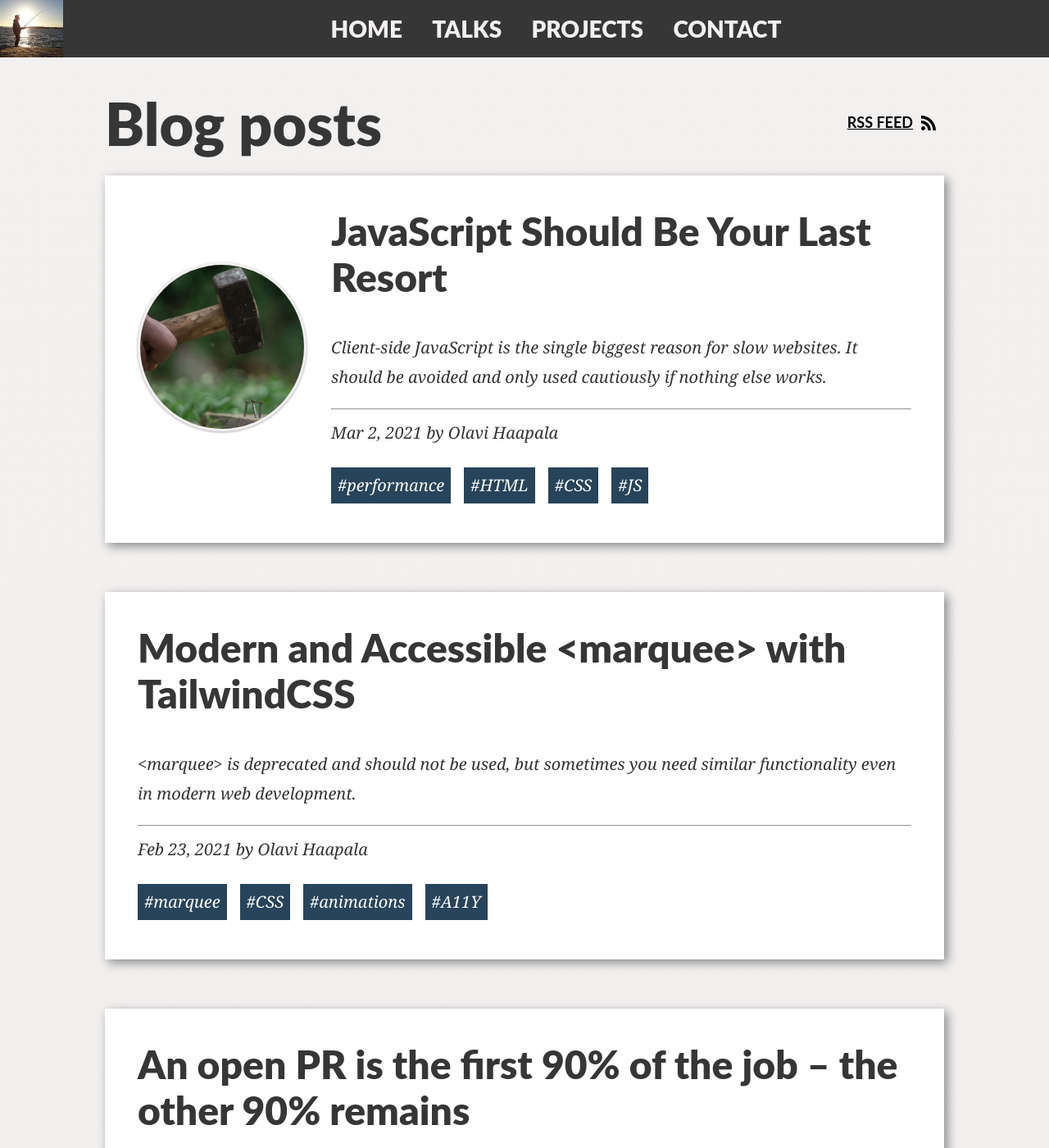
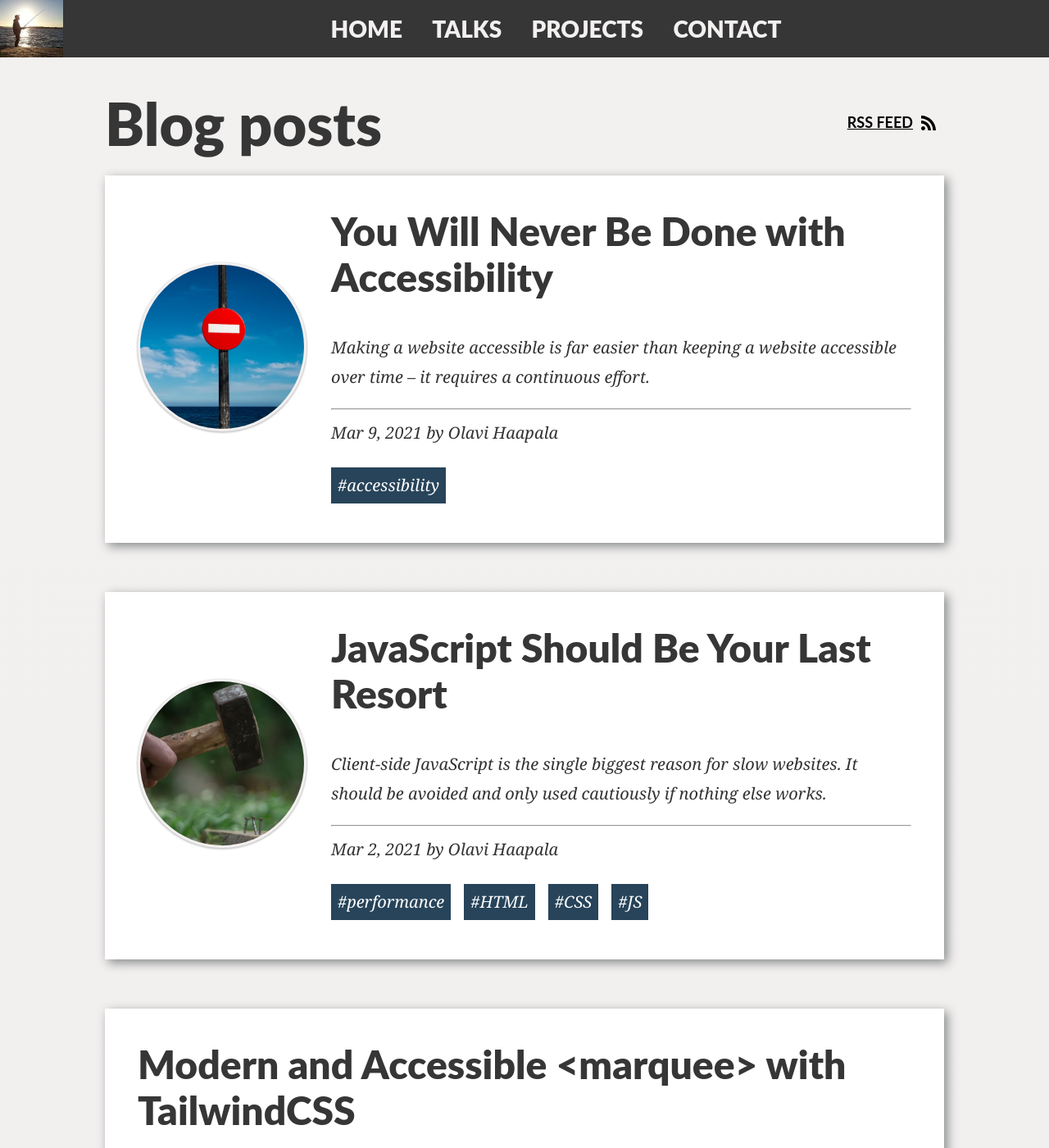
Before and after one commit to olpeh/olpeh.github.io, a Jekyll site: the page built from index.html, in a window 1280 px wide and 1400 px high. Shown: the whole window at 82% size. Built offline with Jekyll 4.4.1, drawn with Linux system fonts in a browser that asks for light colours; the list of posts is cut into pages by our own code; some of the changed lines change nothing that is shown.

Commit message:
Draft a blog post about accessibility

```diff
--- a/_posts/2021-02-23-modern-marquee.md
+++ b/_posts/2021-02-23-modern-marquee.md
@@ -5,7 +5,7 @@ layout: post
 excerpt: '<marquee> is deprecated and should not be used, but sometimes you need similar functionality even in modern web development.'
 author: 'Olavi Haapala'
 author_twitter: '0lpeh'
-tags: marquee CSS animations A11Y
+tags: marquee CSS animations accessibility
 ---
 
 ## What Even Is/Was marquee?
--- /dev/null
+++ b/_posts/2021-03-09-you-will-never-be-done-with-accessibility.md
@@ -0,0 +1,37 @@
+---
+title: 'You Will Never Be Done with Accessibility'
+date: 2021-03-09 12:00:00 Z
+layout: post
+excerpt: 'Making a website accessible is far easier than keeping a website accessible over time – it requires a continuous effort.'
+author: 'Olavi Haapala'
+author_twitter: '0lpeh'
+tags: accessibility
+image: '/images/21-a11y/stop.jpg'
+altText: 'A red and white stop signage in front of a sea view.'
+credits: 'Photo by Christian Buehner on Unsplash'
+---
+
+Making a website accessible is challenging and requires a big effort from the developers and designers. Ideally, accessibility should be considered already at the very early stages of a project.
+
+Accessibility is not black and white either. You can not say that one website is accessible and another is not. It's about **how** well and easily accessible the website is.
+
+Creating accessible websites may sound like an straightforward engineering task, but it requires a lot of attention to details and knowledge about how the web works and how different users browse the web. However accessibility is not rocket science, if you take it into consideration all the way from the very beginning of the project including the design and concepting phase of the project. Additionally, you can get quite far by using the native semantic HTML elements correctly. They are mostly designed to be accessible to everyone.
+
+## Accessibility Is Never Done
+
+You should never think that you are done with accessibility. Saying your site is accessible and you are done with accessibility is like saying that cutting the grass is done. It will soon need to be cut again.
+
+There will always be some parts of the project that could still be improved, some technologies might evolve and the conventions and guidelines may change over time. The dependencies of your project may introduce new bugs and accessibility violations and you yourself or anyone else on the team may accidentally make the accessibility worse. Projects are evolving over time and you should keep a close eye on accessibility in order to not make it worse.
+
+The same goes for web performance. In this sense, web accessibility and web performance go quite nicely hand-in-hand. Making a website perform well and fast means it becomes more accessible to people on low-end devices or slow networks either temporarily or permanently. Website performance should also be monitored and improved over time in order to not make it worse.
+
+## Automating Is Not a Silver Bullet
+
+So, if web accessibility and performance are important and you should be keeping an eye on them over time, surely there is a way to automate everything, right?
+
+However, there is only so much you can do with automation and automatic testing for accessibility violations. Some of the issues can only be solved by manually testing and sometimes only by interviewing your end users that use your service and have some disabilities.
+
+### Learn More
+
+If you want to read more about automatic accessibility testing and its limitations, read this blog post by my colleague, [Eevis](https://twitter.com/EevisPanula){:target="\_blank"}{:rel="noopener noreferrer"} on dev.to:
+[Automated Accessibility Testing Is a Good Start - But You Need To Test Manually Too](https://dev.to/eevajonnapanula/automated-accessibility-testing-is-a-good-start-but-you-need-to-test-manually-too-13f2){:target="\_blank"}{:rel="noopener noreferrer"}
```
Also changed, not shown: images/21-a11y/stop.jpg (added).
